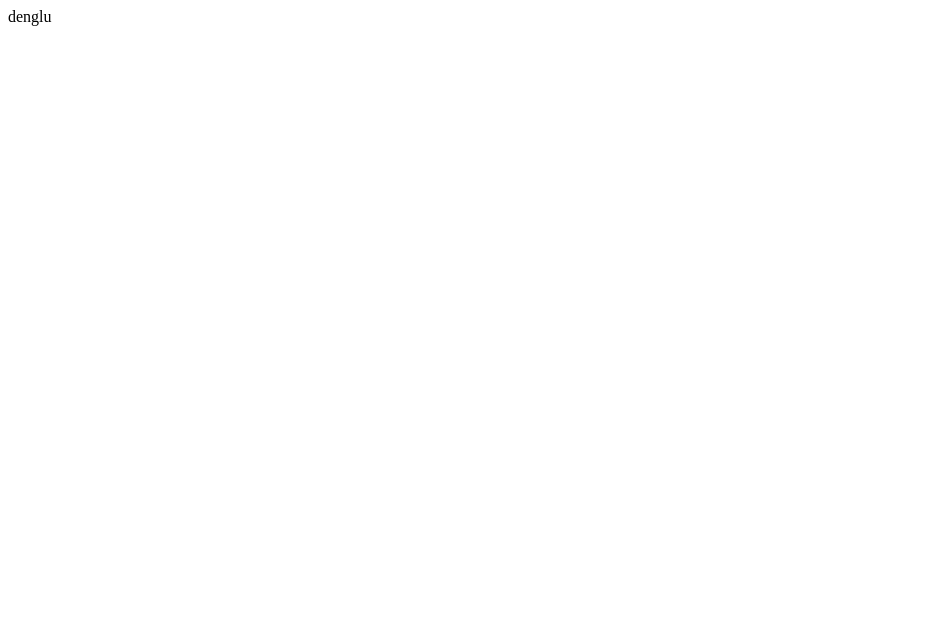
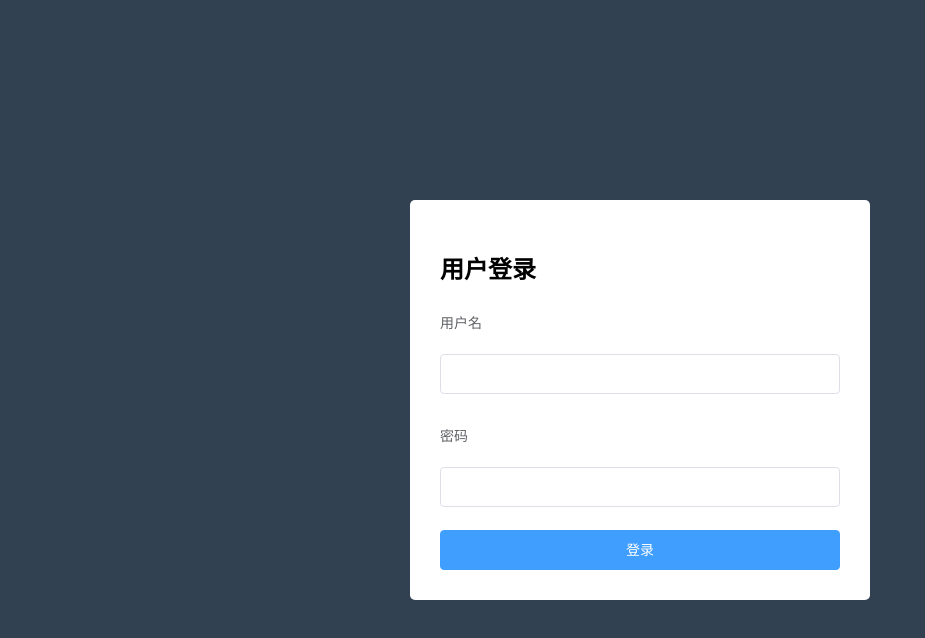
Before and after one commit to 790791059/2020-10-11, a Vue app: page /login in a window 1280 px wide. Shown: the top 638 px of the page, without its empty margins (0-925 px from the left). Built offline with nearby package versions, Linux system fonts and the light colour scheme.

Commit message:
登录成功-保存token

```diff
--- a/package.json
+++ b/package.json
@@ -9,7 +9,9 @@
         "lintfix": "vue-cli-service lint --fix"
     },
     "dependencies": {
+        "axios": "^0.20.0",
         "core-js": "^3.6.5",
+        "echarts": "^4.9.0",
         "element-ui": "^2.13.2",
         "vue": "^2.6.11",
         "vue-router": "^3.2.0",
--- a/src/App.vue
+++ b/src/App.vue
@@ -9,5 +9,7 @@
 </template>
 
 <style>
-
+#app{
+  height: 100%;
+}
 </style>
--- /dev/null
+++ b/src/assets/css/reset.css
@@ -0,0 +1,6 @@
+html,
+body {
+    height: 100%;
+    padding: 0;
+    margin: 0;
+}
--- /dev/null
+++ b/src/components/home/home.vue
@@ -0,0 +1,47 @@
+<!--  -->
+<template>
+<div class=''>home</div>
+</template>
+
+<script>
+//这里可以导入其他文件（比如：组件，工具js，第三方插件js，json文件，图片文件等等）
+//例如：import 《组件名称》 from '《组件路径》';
+
+export default {
+//import引入的组件需要注入到对象中才能使用
+components: {},
+data() {
+//这里存放数据
+return {
+
+};
+},
+//监听属性 类似于data概念
+computed: {},
+//监控data中的数据变化
+watch: {},
+//方法集合
+methods: {
+
+},
+//生命周期 - 创建完成（可以访问当前this实例）
+created() {
+
+},
+//生命周期 - 挂载完成（可以访问DOM元素）
+mounted() {
+
+},
+beforeCreate() {}, //生命周期 - 创建之前
+beforeMount() {}, //生命周期 - 挂载之前
+beforeUpdate() {}, //生命周期 - 更新之前
+updated() {}, //生命周期 - 更新之后
+beforeDestroy() {}, //生命周期 - 销毁之前
+destroyed() {}, //生命周期 - 销毁完成
+activated() {}, //如果页面有keep-alive缓存功能，这个函数会触发
+}
+</script>
+<style>
+/* @import url(); 引入公共css类 */
+
+</style>
--- a/src/components/login/login.vue
+++ b/src/components/login/login.vue
@@ -1,6 +1,25 @@
 <!--  -->
 <template>
-<div class='login'>denglu</div>
+  <div class="login-wrap">
+    <el-form
+      class="login-form"
+      label-position="top"
+      label-width="80px"
+      :model="formdata"
+    >
+      <h2>用户登录</h2>
+      <el-form-item label="用户名">
+        <el-input v-model="formdata.username"></el-input>
+      </el-form-item>
+      <el-form-item label="密码">
+        <el-input v-model="formdata.password"></el-input>
+      </el-form-item>
+      <el-button @click="handleLogin()" class="login-btn" type="primary"
+        >登录</el-button
+      >
+    </el-form>
+    <div></div>
+  </div>
 </template>
 
 <script>
@@ -13,7 +32,10 @@
   data() {
     //这里存放数据
     return {
-
+      formdata: {
+        username: "",
+        password: "",
+      },
     };
   },
   //监听属性 类似于data概念
@@ -22,16 +44,57 @@
   watch: {},
   //方法集合
   methods: {
+    // 登录请求
+    async handleLogin() {
+      // 希望让异步操作的代码看起来像同步代码
+      // es7 async+await
+      const res = await this.$http.post("/api/login", this.formdata);
+      // console.log(res);
+      const {
+        data,
+        meta: { msg, status },
+      } = res.data;
+      console.log(data);
+      if (status === 200) {
+        //    登录成功
+        // 保存token
+        localStorage.setItem("token", data.token);
+        //  1跳转home
+        this.$router.push({ name: "home" });
+        //  1 提示成功
+        this.$message.success(msg);
+      } else {
+        //  * 不成功
+        //  * 1提示消息
+        this.$message.warning(msg);
+      }
+    },
 
+    //   this.$http.post("/api/login", this.formdata).then((res) => {
+    //     console.log(res);
+    //     const {
+    //       data,
+    //       meta: { msg, status },
+    //     } = res.data;
+    //     console.log(data);
+    //     if (status === 200) {
+    //       //    登录成功
+    //       //  1跳转home
+    //       this.$router.push({ name: "home" });
+    //       //  1 提示成功
+    //       this.$message.success(msg);
+    //     } else {
+    //       //  * 不成功
+    //       //  * 1提示消息
+    //       this.$message.warning(msg);
+    //     }
+    //   });
+    // },
   },
   //生命周期 - 创建完成（可以访问当前this实例）
-created() {
-
-},
+  created() {},
   //生命周期 - 挂载完成（可以访问DOM元素）
-mounted() {
-
-},
+  mounted() {},
   beforeCreate() {}, //生命周期 - 创建之前
   beforeMount() {}, //生命周期 - 挂载之前
   beforeUpdate() {}, //生命周期 - 更新之前
@@ -39,9 +102,24 @@
   beforeDestroy() {}, //生命周期 - 销毁之前
   destroyed() {}, //生命周期 - 销毁完成
   activated() {}, //如果页面有keep-alive缓存功能，这个函数会触发
-}
+};
 </script>
 <style>
 /* @import url(); 引入公共css类 */
-
+.login-wrap {
+  background-color: #324152;
+  height: 100%;
+  display: flex;
+  justify-content: center;
+  align-items: center;
+}
+.login-wrap .login-form {
+  background-color: #fff;
+  width: 400px;
+  padding: 30px;
+  border-radius: 5px;
+}
+.login-wrap .login-form .login-btn {
+  width: 100%;
+}
 </style>
--- a/src/main.js
+++ b/src/main.js
@@ -4,8 +4,11 @@
 import store from './store';
 import ElementUI from 'element-ui';
 import 'element-ui/lib/theme-chalk/index.css';
+import '@/assets/css/reset.css'
+import MyHttpServer from './plugins/http';
 Vue.config.productionTip = false;
 Vue.use(ElementUI);
+Vue.use(MyHttpServer)
 new Vue({
     router,
     store,
--- /dev/null
+++ b/src/plugins/http.js
@@ -0,0 +1,10 @@
+//插件模块
+import axios from 'axios'
+const MyHttpServer = {}
+MyHttpServer.install = function(Vue) {
+    // 设置请求数据的基准地址
+    // axios.defaults.baseURL = 'http://localhost:8888/api/private/v1/'
+    // 4. 添加实例方法
+    Vue.prototype.$http = axios
+}
+export default MyHttpServer
--- a/src/router/index.js
+++ b/src/router/index.js
@@ -11,13 +11,13 @@
         component: Login
     },
     {
-        path: '/about',
-        name: 'About',
+        path: '/home',
+        name: 'home',
         // route level code-splitting
         // this generates a separate chunk (about.[hash].js) for this route
         // which is lazy-loaded when the route is visited.
         component: () =>
-            import ( /* webpackChunkName: "about" */ '../views/About.vue')
+            import ( /* webpackChunkName: "about" */ '@/components/home/home.vue')
     }
 ]
 
--- /dev/null
+++ b/vue.config.js
@@ -0,0 +1,14 @@
+module.exports = {
+    devServer: {
+        proxy: {
+            "/api": {
+                target: "http://localhost:8888/api/private/v1/", //设置你调用的接口域名和端口号 别忘了加http  http://47.101.61.203
+                changeOrigin: true,
+                pathRewrite: {
+                    "^/api": "" //这里理解成用‘/api'代替target里面的地址，后面组件中我们掉接口时直接用api代替
+                        //比如我要调用'http://40.00.100.133:3002/user/login'，直接写‘/api/user/login'即可
+                }
+            }
+        }
+    }
+};
```
Also changed, not shown: src/views/Home.vue (deleted, +0 -17 lines), 1 other file (tests, documents, lock files or other folders). Lines whose indentation alone changed are shown as unchanged.
